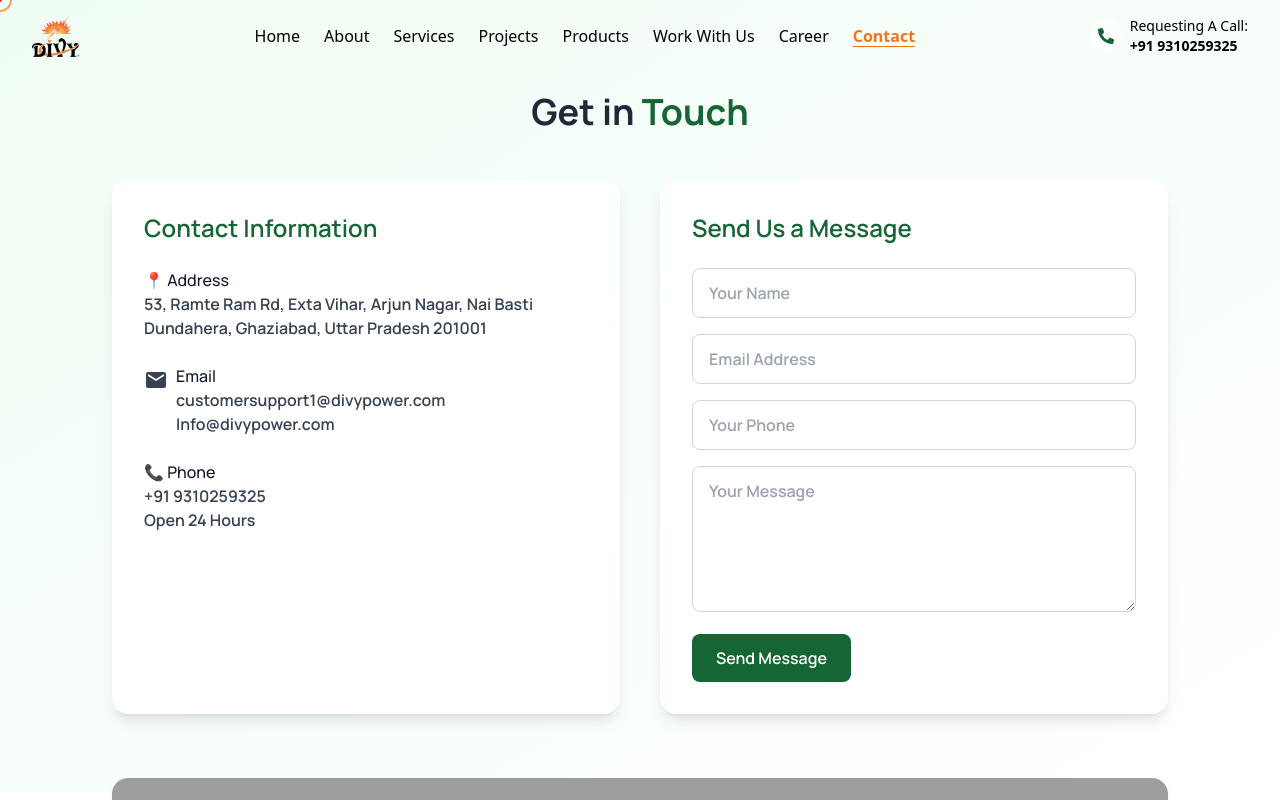
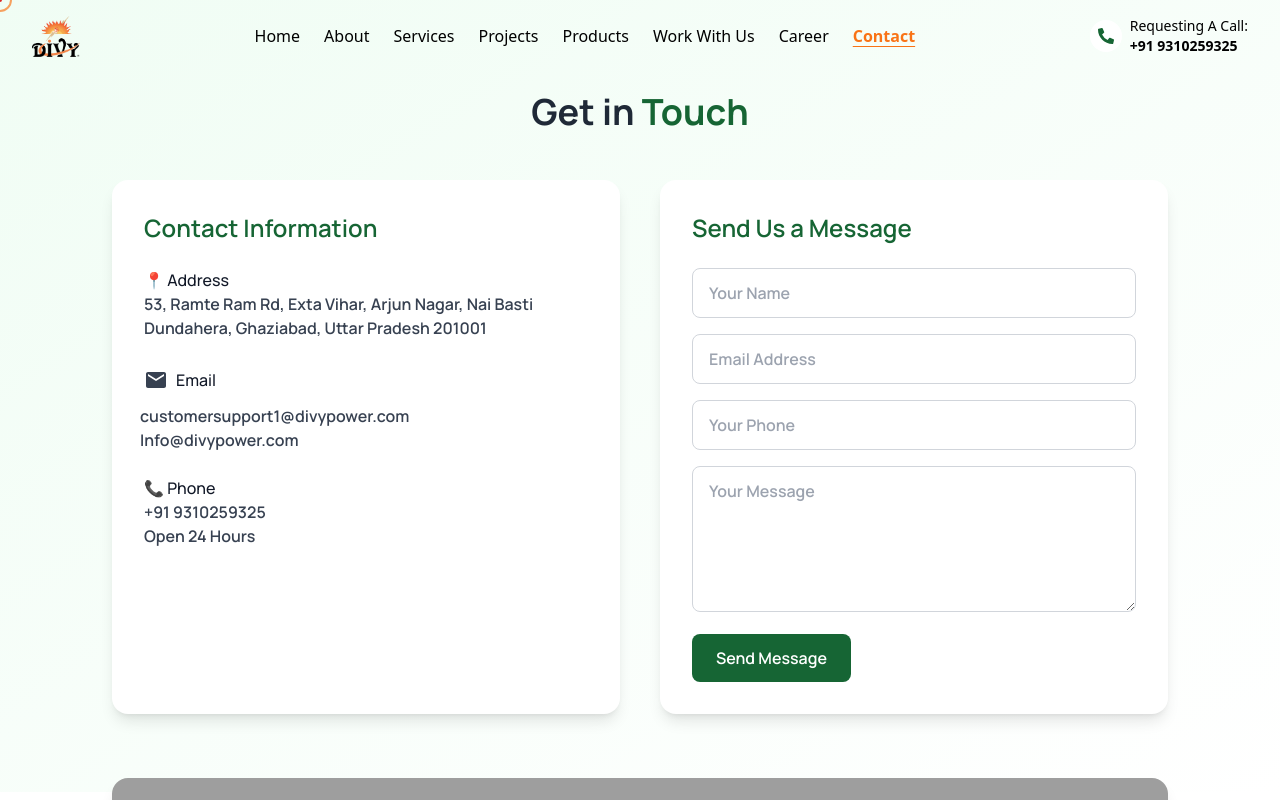
Before and after one commit to vanshika8484/Solar_web, a React (Vite) app: page /contact in a window 1280 px wide. Shown: the top 800 px of the page. Built offline with nearby package versions, Linux system fonts and the light colour scheme; grey boxes are pictures that could not be loaded; a web font is replaced by a local one.

Commit message:
Update Contact.jsx

```diff
--- a/src/components/Contact.jsx
+++ b/src/components/Contact.jsx
@@ -71,13 +71,14 @@ function Contact() {
               <div>
                 <div className="flex items-start space-x-2">
                   <MdEmail className="text-2xl text-primary mt-1" />
-                  <div>
-                    <h4 className="font-medium text-gray-900">Email</h4>
-                    <p>
+                <br/>
+                <div className=' '>
+                    <h4 className="font-medium text-gray-900 mt-1">Email</h4>
+                    <p className=' -translate-x-9 mt-3'>
                       customersupport1@divypower.com<br />
                       Info@divypower.com
                     </p>
-                  </div>
+                 </div>
                 </div>
 
               </div>
```
